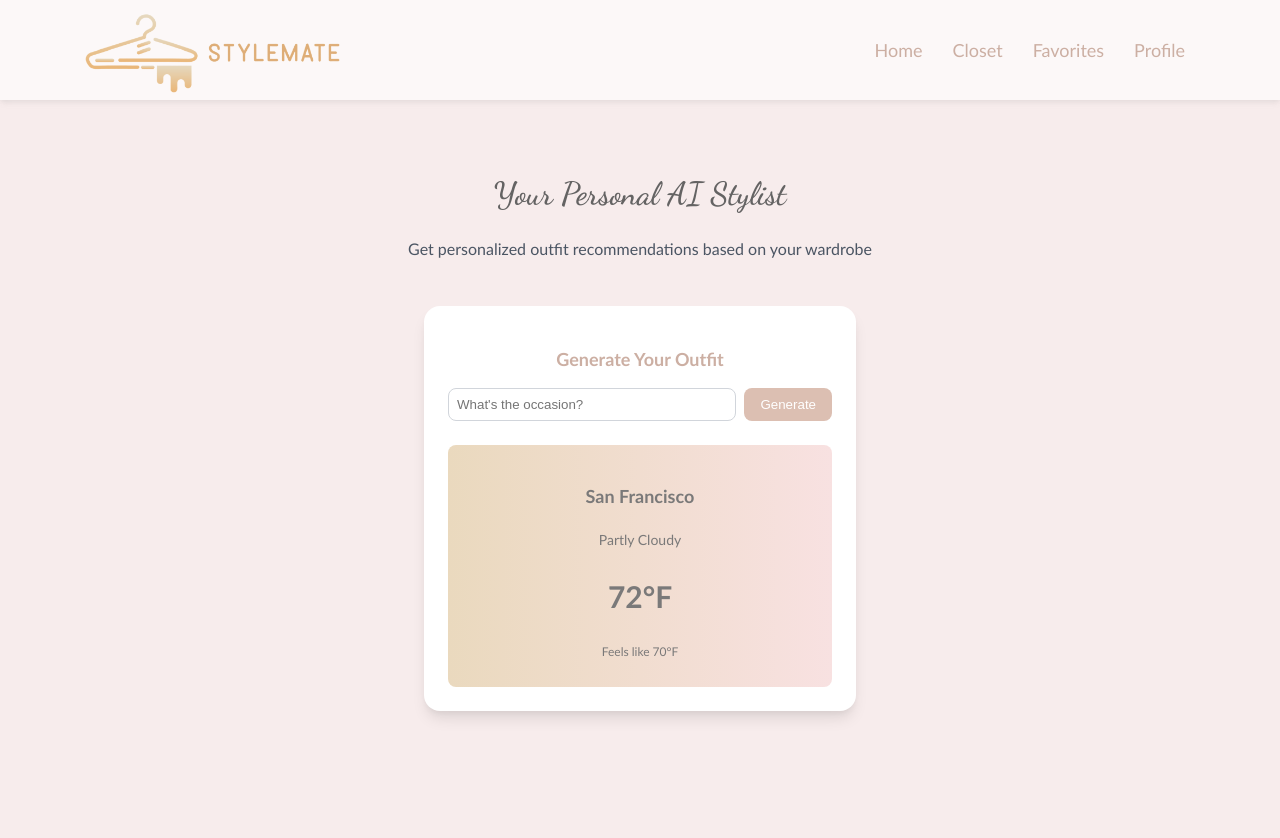
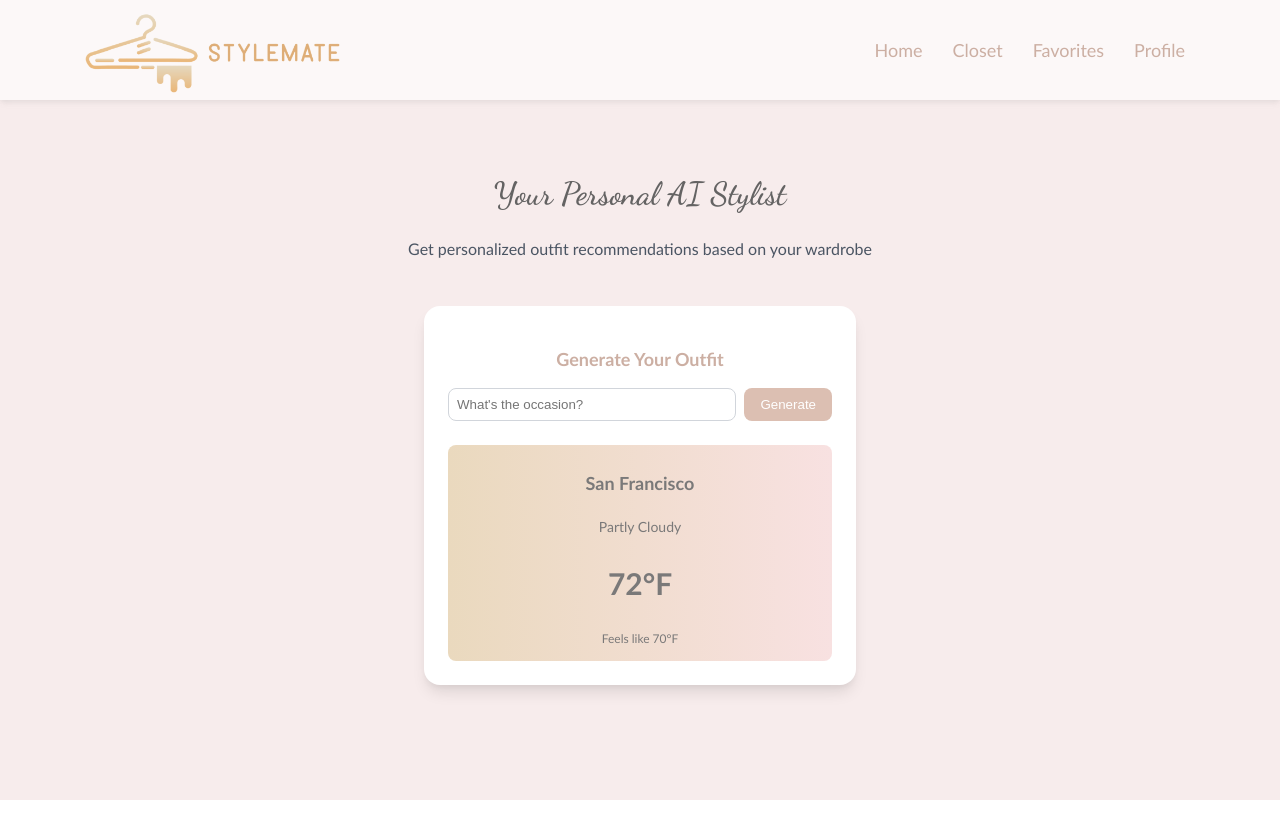
Before and after one commit to arnavmittal14/StyleMate, a React (Create React App) app in the folder stylemate/frontend/: page / in a window 1280 px wide. Shown: the top 838 px of the page. After the commit the page ends 800 px from the top, so only its background shows below. Built offline with nearby package versions, Linux system fonts and the light colour scheme.

Commit message:
removed scroll for home

```diff
--- a/stylemate/frontend/src/pages/home/Home.css
+++ b/stylemate/frontend/src/pages/home/Home.css
@@ -3,7 +3,6 @@
 
 /* Main container */
 .home-container {
-    min-height: 100vh;
     display: flex;
     flex-direction: column;
     align-items: center;
@@ -80,7 +79,7 @@
   .weather-card {
     margin-top: 1.5rem;
     background-image: linear-gradient(to right, rgb(234, 217, 190),rgb(248, 225, 225));
-    padding: 1rem;
+    padding: 0.2rem;
     border-radius: 0.5rem;
     color: rgb(122, 121, 121);
   }
```
